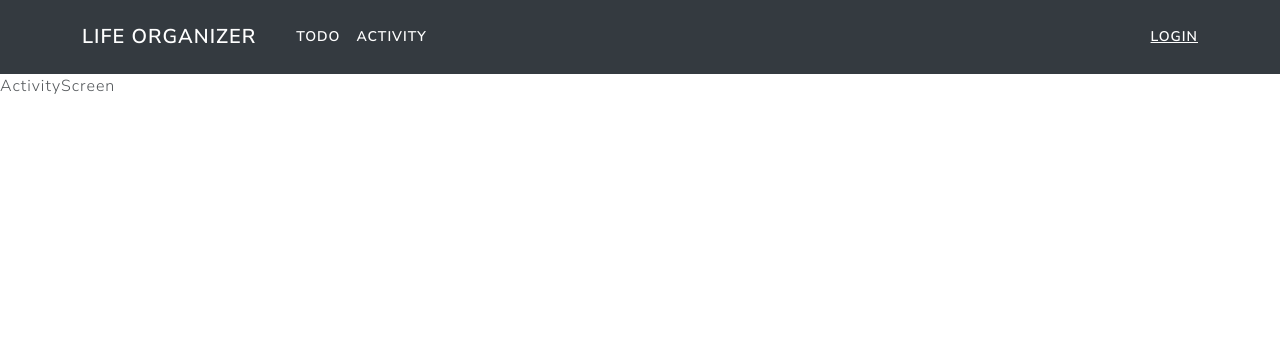
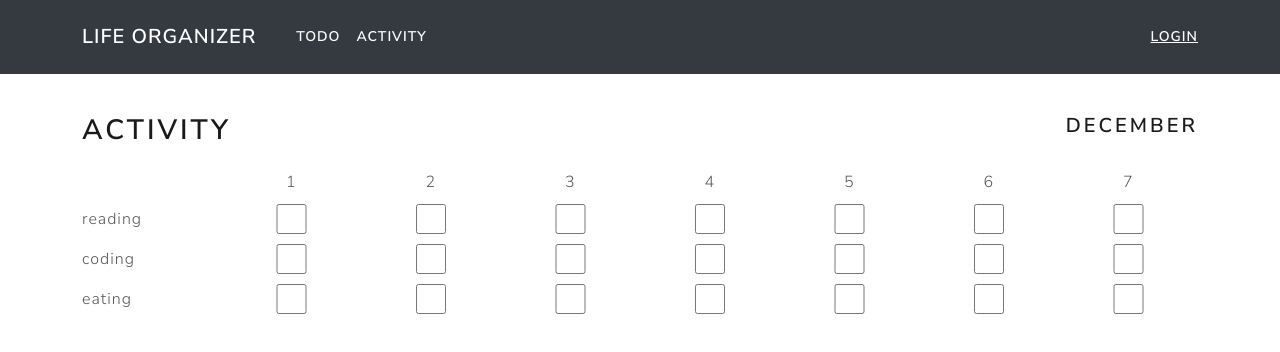
Before and after one commit to dambasb/life_organizer, a React (Create React App) app in the folder frontend/: page / in a window 1280 px wide. Shown: the top 352 px of the page. Built offline with nearby package versions, Linux system fonts and the light colour scheme.

Commit message:
activity rows

```diff
--- a/frontend/package.json
+++ b/frontend/package.json
@@ -13,6 +13,7 @@
     "@testing-library/user-event": "^13.5.0",
     "axios": "^1.1.3",
     "bootswatch": "^5.2.1",
+    "dayjs": "^1.11.7",
     "react": "^18.2.0",
     "react-bootstrap": "^2.5.0",
     "react-dom": "^18.2.0",
--- /dev/null
+++ b/frontend/src/components/ActivityRow.js
@@ -0,0 +1,48 @@
+import React, { useState } from 'react'
+
+const ActivityRow = ({ title }) => {
+
+  const [isChecked, setIsChecked] = useState({
+    first: false,
+    second: false,
+    third: false,
+    fourth: false,
+    fifth: false,
+    sixth: false,
+    seventh: false
+  });
+
+  const setActivityHandler = (e) => {
+    setIsChecked({ ...isChecked, first: e.currentTarget.checked })
+  }
+
+  return (
+    <>
+      <div className='grid'>
+        <p>{title}</p>
+        <input type='checkbox' checked={isChecked.first} onChange={(e) => {
+          setActivityHandler(e)
+        }}></input>
+        <input type='checkbox' checked={isChecked.second} onChange={(e) => {
+          setActivityHandler(e)
+        }}></input>
+        <input type='checkbox' checked={isChecked.third} onChange={(e) => {
+          setActivityHandler(e)
+        }}></input>
+        <input type='checkbox' checked={isChecked.fourth} onChange={(e) => {
+          setActivityHandler(e)
+        }}></input>
+        <input type='checkbox' checked={isChecked.fifth} onChange={(e) => {
+          setActivityHandler(e)
+        }}></input>
+        <input type='checkbox' checked={isChecked.sixth} onChange={(e) => {
+          setActivityHandler(e)
+        }}></input>
+        <input type='checkbox' checked={isChecked.seventh} onChange={(e) => {
+          setActivityHandler(e)
+        }}></input>
+      </div>
+    </>
+  )
+}
+export default ActivityRow
--- /dev/null
+++ b/frontend/src/components/ActivityRowHeader.js
@@ -0,0 +1,16 @@
+import React from 'react'
+
+const ActivityRowHeader = ({ listOfCurrentWeekDays }) => {
+
+  return (
+    <>
+      <div className='grid'>
+        <span></span>
+        {(listOfCurrentWeekDays).map(function (item, key) {
+          return <span key={key}>{item}</span>
+        })}
+      </div>
+    </>
+  )
+}
+export default ActivityRowHeader
--- a/frontend/src/index.css
+++ b/frontend/src/index.css
@@ -77,6 +77,28 @@ nav a{
   padding-bottom: 15px;
 }
 
+.screen__month {
+  padding-top: 40px;
+  padding-bottom: 15px;
+  float: right;
+}
+
+/* Activity */
+.grid {
+  display: grid;
+  grid-template-columns: repeat(8,1fr);
+  margin-bottom: 10px;
+}
+
+.grid p {
+  height: 30px;
+  line-height: 30px;
+  margin: 0;
+}
+
+.grid span {
+  text-align: center;
+}
 
 /* Form General */
 form input {
--- a/frontend/src/screens/ActivityScreen.js
+++ b/frontend/src/screens/ActivityScreen.js
@@ -1,8 +1,68 @@
-import React from 'react'
+import React, { useState } from 'react'
+import { Col, Container, Row } from 'react-bootstrap'
+import ActivityRow from '../components/ActivityRow';
+import ActivityRowHeader from '../components/ActivityRowHeader';
 
 function ActivityScreen() {
+
+  const activities = ['reading', 'coding', 'eating']
+
+  const month = ["January", "February", "March", "April", "May", "June", "July", "August", "September", "October", "November", "December"];
+
+  const date = new Date();
+  const monthName = month[date.getMonth()];
+
+  const currentDay = date.getDate();
+  const currentMonth = date.getMonth() + 1;
+  const currentYear = date.getFullYear();
+
+  const getAllDaysInMonth = (month, year) =>
+    Array.from(
+      { length: new Date(year, month, 0).getDate() }, // get next month, zeroth's (previous) day
+      (_, i) => new Date(year, month - 1, i + 1)    // get current month (0 based index)
+    );
+
+  const allDatesInMonth = getAllDaysInMonth(currentMonth, currentYear)
+
+  const listOfCurrentDays = allDatesInMonth.map(x => x.toLocaleDateString([], { day: "numeric" }))
+
+  //console.log(allDatesInMonth.map(x => x.toLocaleDateString([], { month: "short", day: "numeric" })))
+
+  let listOfCurrentWeekDays
+
+  if (currentDay >= 0 || currentDay < 8) {
+    listOfCurrentWeekDays = listOfCurrentDays.slice(0, 7)
+  } else if (currentDay > 7 || currentDay < 15) {
+    listOfCurrentWeekDays = listOfCurrentDays.slice(7, 14)
+  } else if (currentDay > 14 || currentDay < 22) {
+    listOfCurrentWeekDays = listOfCurrentDays.slice(14, 21)
+  } else if (currentDay > 21) {
+    listOfCurrentWeekDays = listOfCurrentDays.slice(20, 31)
+  }
+
   return (
-    <div>ActivityScreen</div>
+    <Container>
+      <Row>
+        <Col>
+          <h2 className='screen__title'>Activity</h2>
+        </Col>
+        <Col>
+          <h4 className='screen__month'>{monthName}</h4>
+        </Col>
+      </Row>
+      <ActivityRowHeader listOfCurrentWeekDays={listOfCurrentWeekDays}></ActivityRowHeader>
+      {(activities).map(function (item, key) {
+        return (
+
+          <ActivityRow title={item} key={key}></ActivityRow>
+
+        )
+
+
+
+      })}
+
+    </Container >
   )
 }
 
```
Also changed, not shown: frontend/src/components/ActivityTable.js (added, +137 -0 lines), 1 other file (tests, documents, lock files or other folders).
